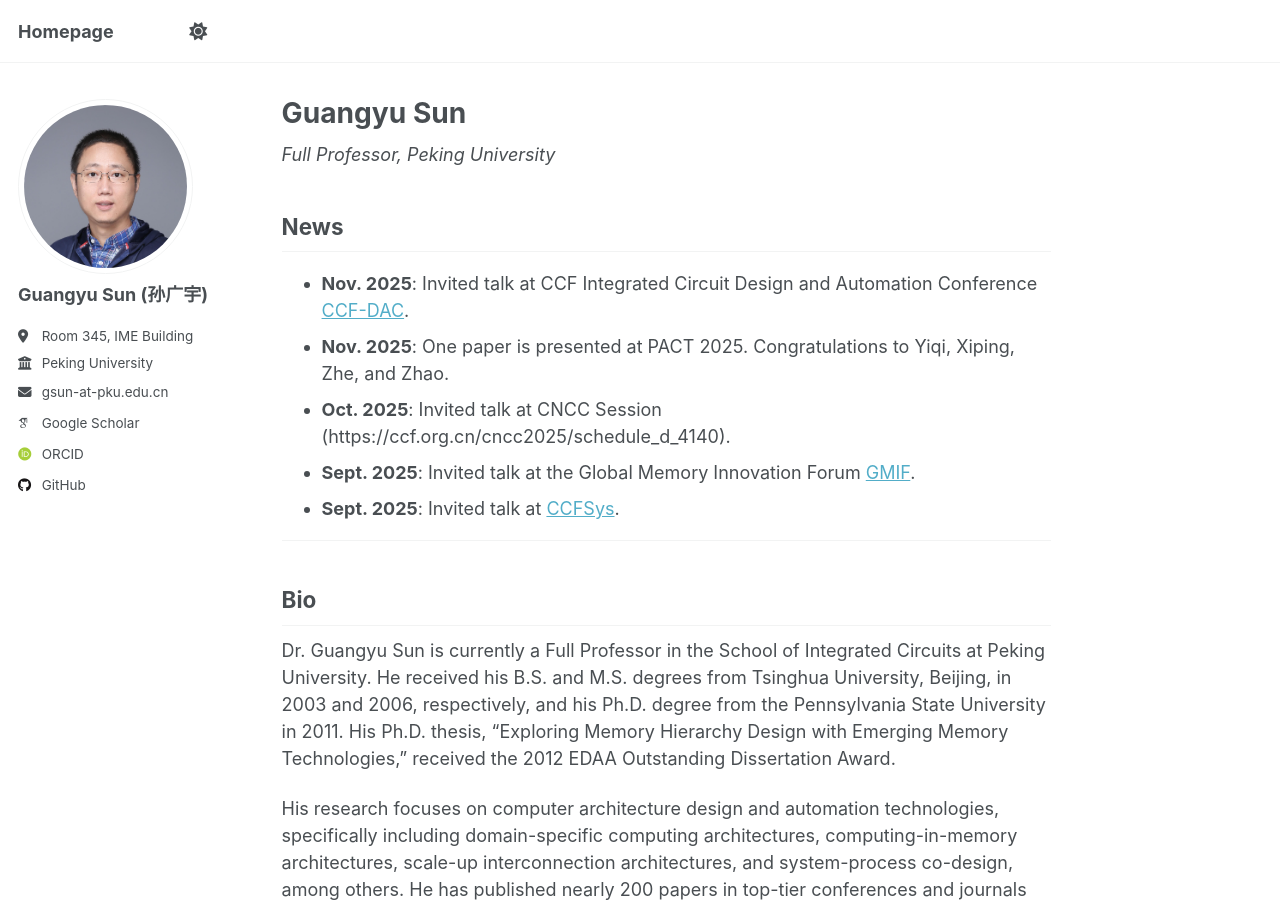
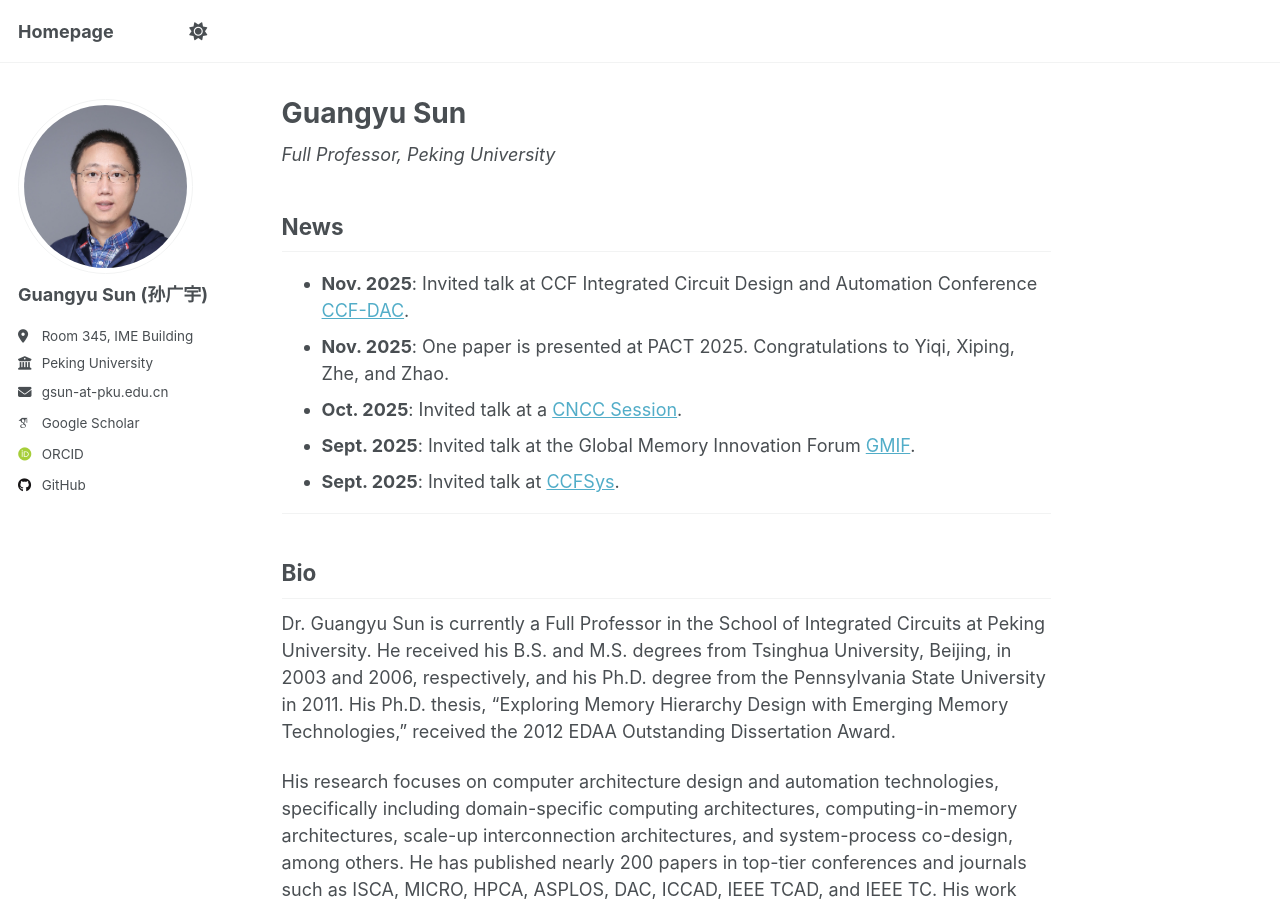
Before and after one commit to gsunpku/gsunpku.github.io, a Jekyll site: the page built from _pages/about.md, in a window 1280 px wide and 900 px high. Built offline with Jekyll 4.4.1, drawn with Linux system fonts in a browser that asks for light colours; some web fonts are replaced; a script that is not in the unit is left out.

Commit message:
Update about.md

```diff
--- a/_pages/about.md
+++ b/_pages/about.md
@@ -12,7 +12,7 @@
 ------
 - **Nov. 2025**: Invited talk at CCF Integrated Circuit Design and Automation Conference [CCF-DAC](https://ccf.org.cn/ccfdac2025).
 - **Nov. 2025**: One paper is presented at PACT 2025. Congratulations to Yiqi, Xiping, Zhe, and Zhao.
-- **Oct. 2025**: Invited talk at CNCC Session (https://ccf.org.cn/cncc2025/schedule_d_4140).
+- **Oct. 2025**: Invited talk at a [CNCC Session](https://ccf.org.cn/cncc2025/schedule_d_4140).
 - **Sept. 2025**: Invited talk at the Global Memory Innovation Forum [GMIF](https://www.gmif.com.cn/).
 - **Sept. 2025**: Invited talk at [CCFSys](https://ccf.org.cn/CCFSys2023).
 
```
